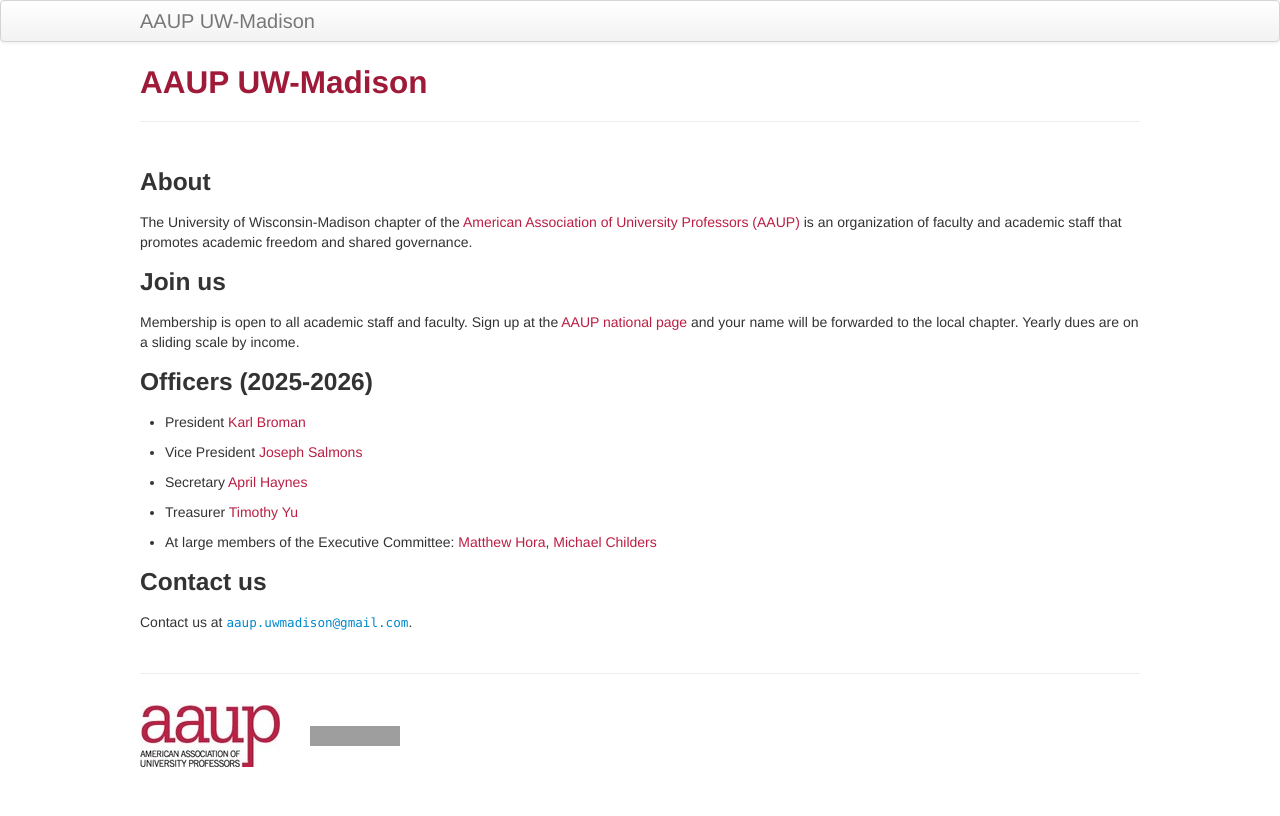
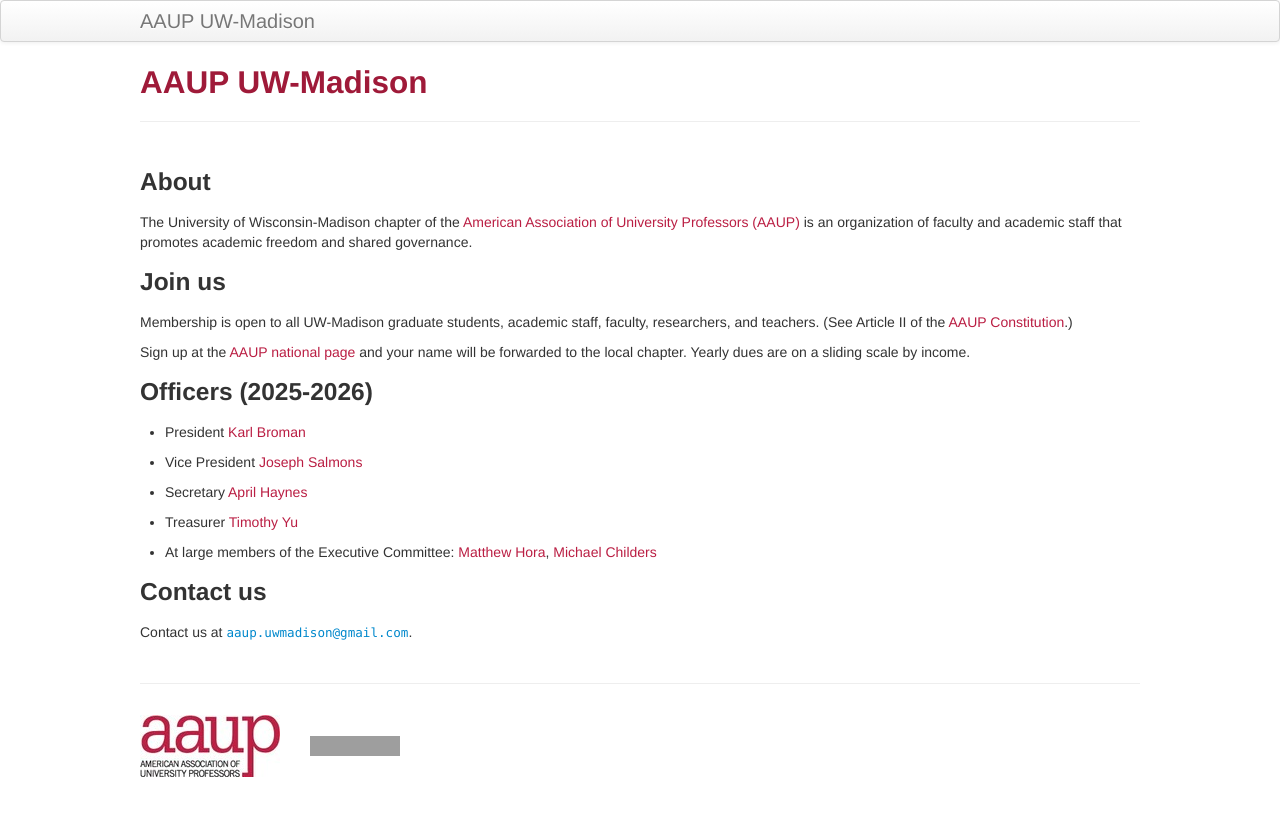
Before and after one commit to aaupmadison/aaupmadison.github.io, a Jekyll site: the page built from index.md, in a window 1280 px wide. Shown: the top 816 px of the page. Built offline with Jekyll 4.4.1, drawn with Linux system fonts in a browser that asks for light colours; grey boxes are pictures that could not be loaded.

Commit message:
Expand "join us" and create join page

```diff
--- a/index.md
+++ b/index.md
@@ -12,10 +12,15 @@ academic staff that promotes academic freedom and shared governance.
 
 ### Join us
 
-Membership is open to all academic staff and faculty. Sign up at the
-[AAUP national page](https://www.aaup.org/membership/join)
-and your name will be forwarded to the local chapter. Yearly dues are
-on a sliding scale by income.
+Membership is open to all UW-Madison graduate students, academic
+staff, faculty, researchers, and teachers. (See Article II of the
+[AAUP
+Constitution](https://www.aaup.org/about/aaup-governance/aaup-constitution).)
+
+Sign up at the [AAUP national
+page](https://www.aaup.org/membership/join) and your name will be
+forwarded to the local chapter. Yearly dues are on a sliding scale by
+income.
 
 ### Officers (2025-2026)
 
```
Also changed, not shown: join.md (added, +15 -0 lines).
